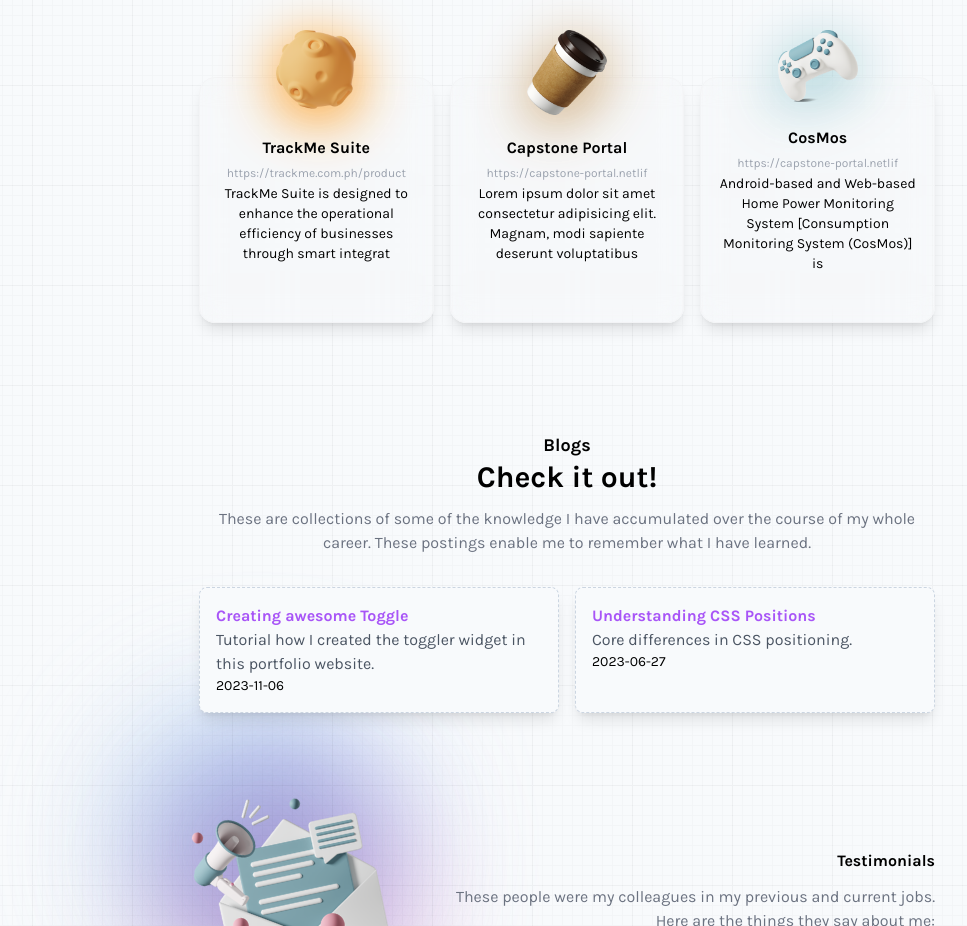
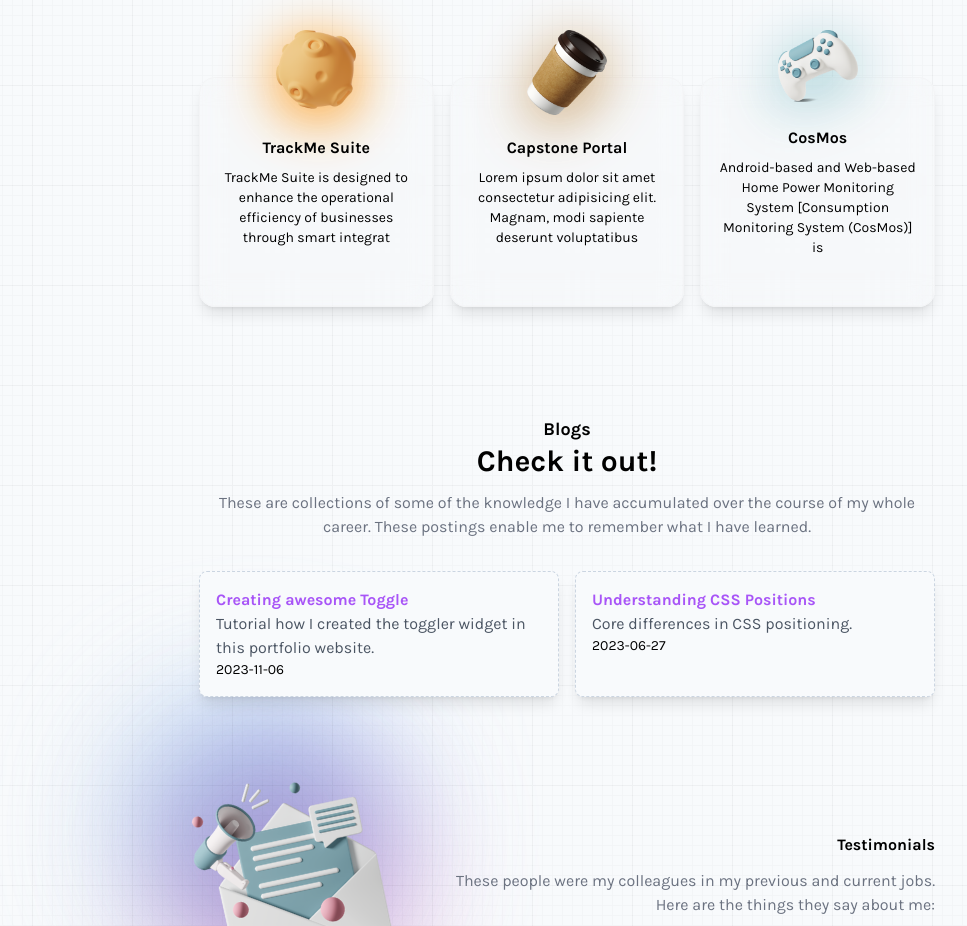
Before and after one commit to jbrtsmbrr/portfolio, a Next.js app: page / in a window 1280 px wide. Shown: the part 1420-2346 px from the top of the page, without its empty margins (73-1040 px from the left). Built offline with nearby package versions, Linux system fonts and the light colour scheme.

Commit message:
added: link on project card title

```diff
--- a/components/Projects/index.tsx
+++ b/components/Projects/index.tsx
@@ -92,10 +92,10 @@ const Projects = () => {
             {/* </div> */}
             <div className="relative top-1/2 -translate-y-1/2 text-center my-auto">
               <div>
-                <h1 className="font-bold dark:text-gray-200">{project.title}</h1>
-                <Link href={project.url} target="_blank" className="text-xs text-gray-400 dark:text-gray-400">
+                <Link href={project.url} target="_blank" className="font-bold dark:text-gray-200 block mb-2 hover:underline underline-offset-4 decoration-dotted ">{project.title}</Link>
+                {/* <Link href={project.url} target="_blank" className="text-xs text-gray-400 dark:text-gray-400">
                   {project?.url?.substring(0, 30) || "www.sample.project.com"}
-                </Link>
+                </Link> */}
               </div>
               <p className="text-sm dark:text-gray-300">{project.description.substring(0, 100)}</p>
             </div>
```
